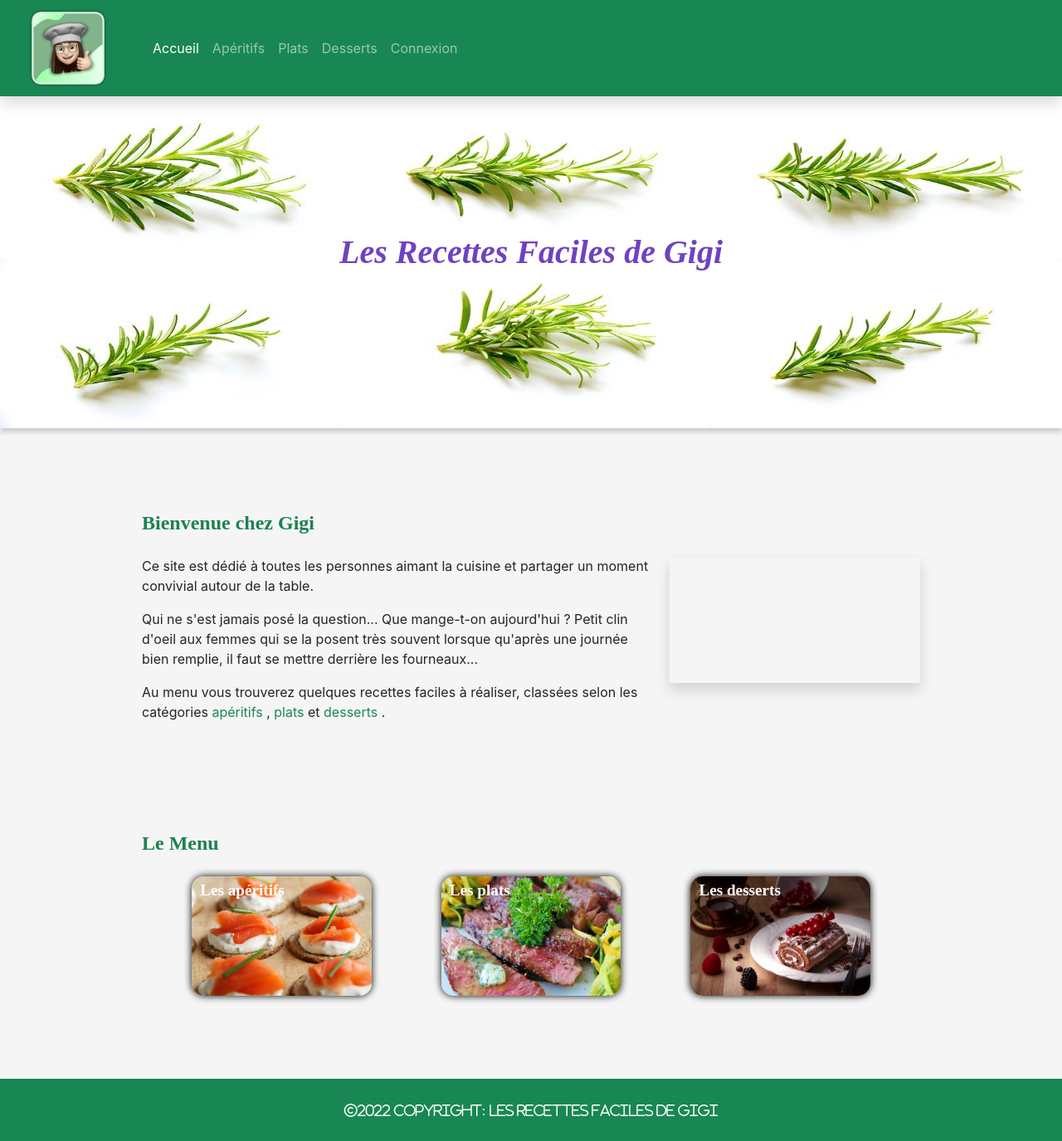
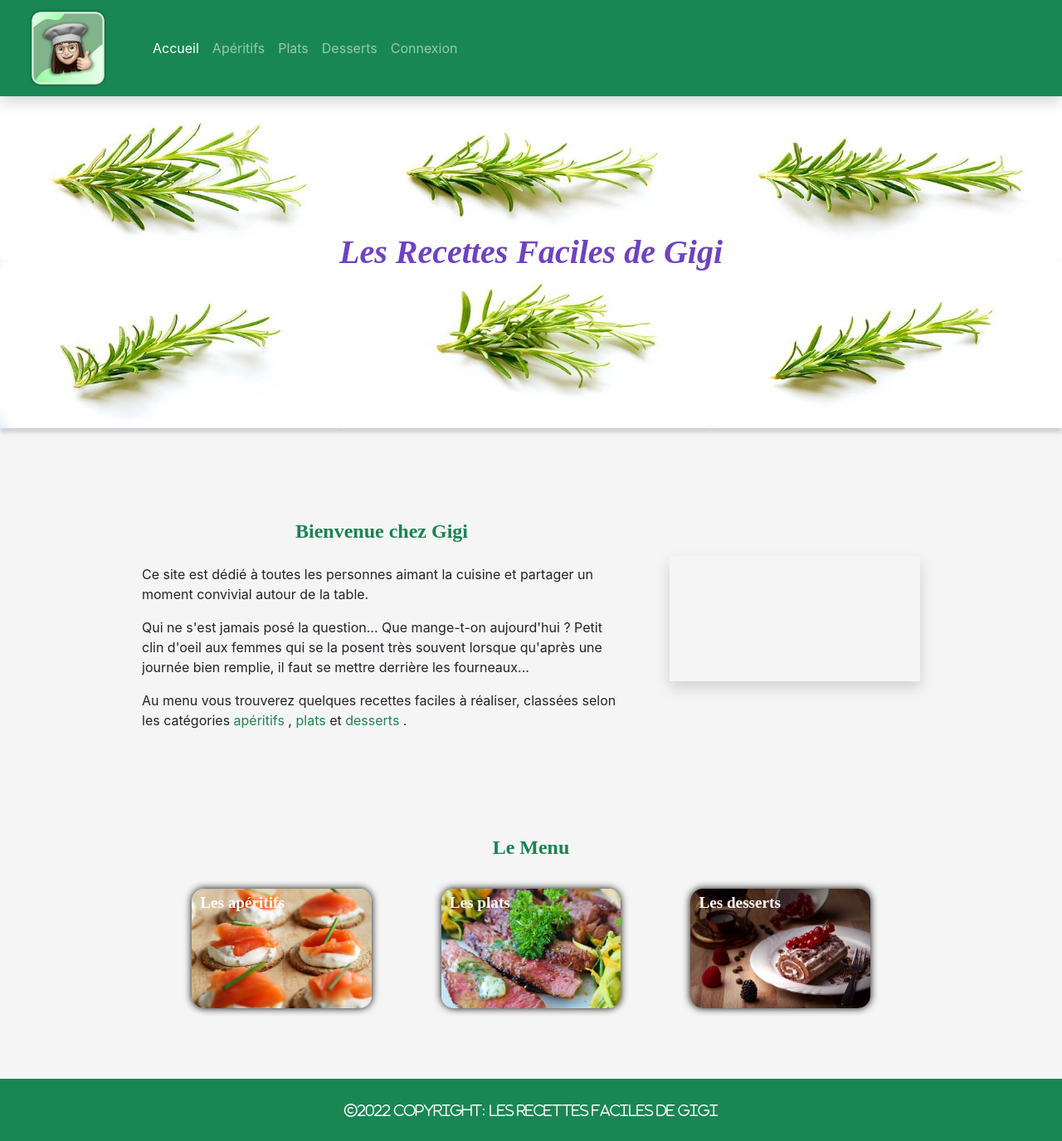
Before and after one commit to PierricM380/RecettesFaciles_Symfony_App, a Symfony app: template templates/pages/home.html.twig in a window 1280 px wide. Shown: the whole page at 83% size. Run offline with Twig, Linux system fonts and the light colour scheme; the template is opened without the code that fills it, so the values that code supplies are empty; some libraries are stand-ins or nearby versions; some web fonts are replaced; grey boxes are pictures that could not be loaded.

Commit message:
performing code

```diff
--- a/public/style.css
+++ b/public/style.css
@@ -16,6 +16,13 @@ body {
     margin: 0;
 }
 
+h1,
+h2,
+h3 {
+    font-family: noteworthy;
+    font-weight: bold;
+}
+
 h1 {
     font-size: 1.7rem;
     font-style: italic;
@@ -28,17 +35,11 @@ h2 {
     font-size: 1.3rem;
     color: #1b8252;
     text-align: center;
+    margin-block: 25px;
 }
 
 h3 {
     font-size: 1.2rem;
-}
-
-h1,
-h2,
-h3 {
-    font-family: noteworthy;
-    font-weight: bold;
 }
 
 /* NAVIGATION BAR */
@@ -74,10 +75,6 @@ header {
 }
 
 /* HOME */
-.main_home h2 {
-    margin-bottom: 25px;
-}
-
 .main_home p {
     text-align: justify;
 }
@@ -102,6 +99,7 @@ header {
 .main_home .menu_card {
     display: flex;
     justify-content: space-evenly;
+    padding-top: 10px;
 }
 
 .main_home .clickable:hover {
@@ -123,14 +121,6 @@ header {
 }
 
 /* RECIPES CATEGORIES PAGES */
-.main_recipes h2 {
-    color: #1b8252;
-}
-
-.card-header {
-    text-align: center;
-}
-
 .main_recipes .card-body .card-text {
     text-align: justify;
     margin: 15px;
@@ -212,13 +202,13 @@ footer>div {
         padding-block: 75px;
     }
 
+    /* HOME PAGE */
     .main_home {
         align-items: center;
     }
 
-    /* HOME PAGE */
-    .main_home h2 {
-        text-align: initial;
+    .main_home .introduction {
+        padding-right: 50px;
     }
 
     .main_home p {
@@ -226,7 +216,6 @@ footer>div {
     }
 
     /* INGREDIENTS PAGE */
-
     .main_recipes .form-image img {
         width: 300px;
     }
--- a/templates/pages/home.html.twig
+++ b/templates/pages/home.html.twig
@@ -80,10 +80,8 @@
 <!-- MAIN -->
 <main class="main_home row g-3">
 	<!-- Introduction -->
-	<section class="col-11 col-lg-6">
-		<h2>
-			<strong>Bienvenue chez Gigi</strong>
-		</h2>
+	<section class="introduction col-11 col-lg-6">
+		<h2><strong>Bienvenue chez Gigi</strong></h2>
 		<p>
 			Ce site est dédié à toutes les personnes aimant la
 			<em>cuisine</em>
@@ -124,9 +122,7 @@
 	</div>
 	<!-- Menu -->
 	<section class="menu col-7 col-lg-9">
-		<h2>
-			<strong>Le Menu</strong>
-		</h2>
+		<h2><strong>Le Menu</strong></h2>
 		<div class="menu_card row g-4">
 			<!-- appetizer card -->
 			<div class="col-11 col-lg-3">
```
